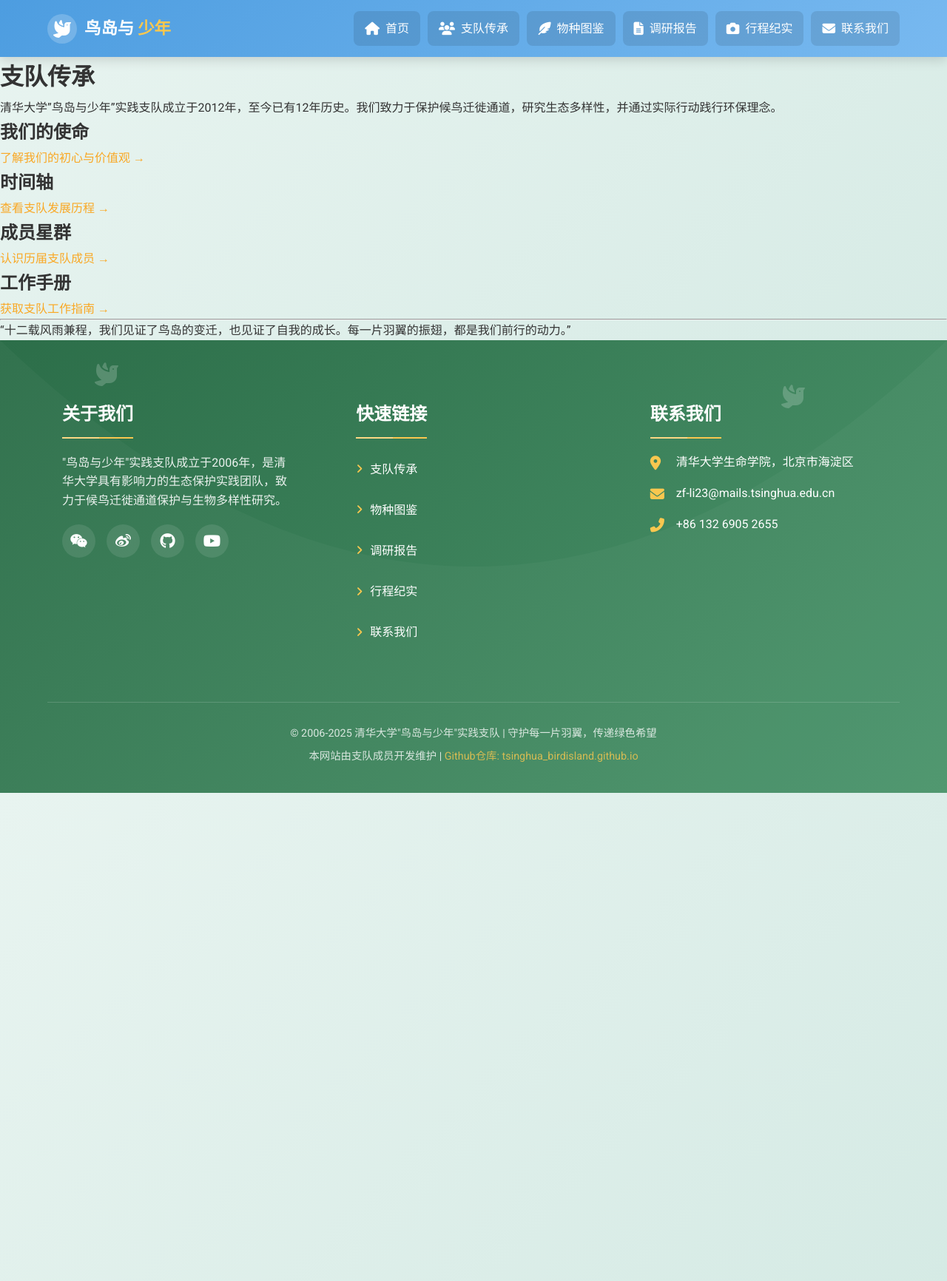
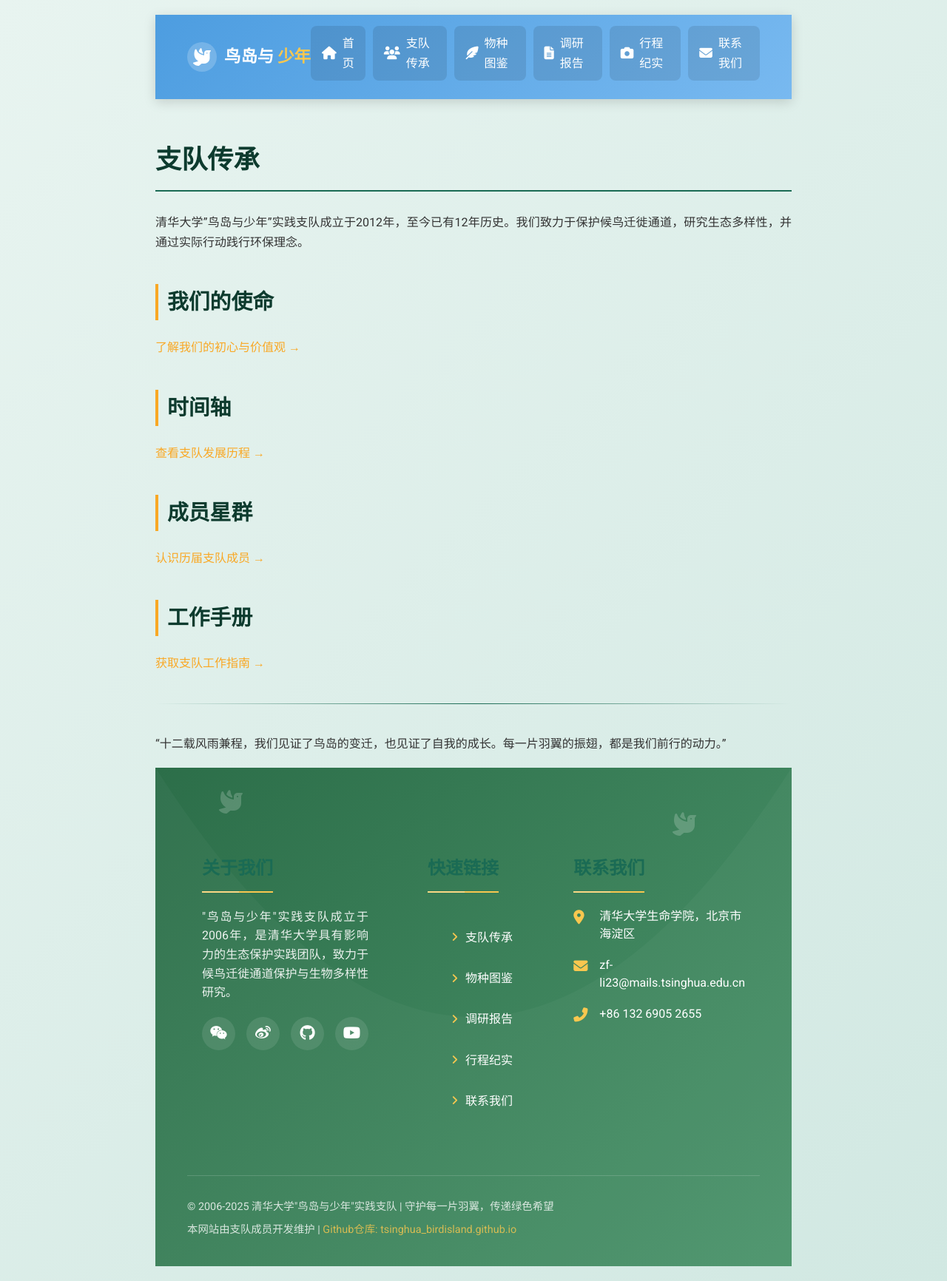
Before and after one commit to zf-li23/tsinghua_birdisland.github.io, a Jekyll site: the page built from about/index.md, in a window 1280 px wide. Shown: the whole page at 74% size. Built offline with Jekyll 4.4.1, drawn with Linux system fonts in a browser that asks for light colours; before the commit the page ends 1072 px from its top, so only the background shows below that.

Commit message:
Update style.css

```diff
--- a/assets/css/style.css
+++ b/assets/css/style.css
@@ -5,6 +5,9 @@
     --light: #e8f4f0;
     --dark: #0d3b2e;
     --text: #333333;
+    --border: rgba(13, 59, 46, 0.1);
+    --code-bg: rgba(13, 59, 46, 0.05);
+    --shadow: 0 4px 12px rgba(13, 59, 46, 0.08);
 }
 
 * {
@@ -16,18 +19,189 @@
 body {
     font-family: 'Roboto', 'Noto Sans SC', sans-serif;
     color: var(--text);
-    line-height: 1.7; /* 增加行高使文字更松散 */
+    line-height: 1.7;
     background: linear-gradient(135deg, #e8f4f0 0%, #d1e8e2 100%);
     overflow-x: hidden;
+    padding: 20px;
+    max-width: 900px;
+    margin: 0 auto;
 }
 
 a {
-    color: var(--accent); /* 使用预设的橙色 */
+    color: var(--accent);
     text-decoration: none;
     transition: color 0.3s ease;
 }
 
 a:hover {
-    color: #e69500; /* 悬停时稍深的橙色 */
+    color: #e69500;
     text-decoration: underline;
 }
+
+/* 文档容器样式 */
+.markdown-container {
+    background-color: rgba(255, 255, 255, 0.85);
+    border-radius: 12px;
+    padding: 40px;
+    margin: 30px 0;
+    box-shadow: var(--shadow);
+    border: 1px solid var(--border);
+    backdrop-filter: blur(4px);
+}
+
+/* 标题样式 */
+h1, h2, h3, h4, h5, h6 {
+    color: var(--dark);
+    margin: 1.5em 0 0.8em;
+    font-weight: 600;
+    position: relative;
+}
+
+h1 {
+    font-size: 2.2rem;
+    border-bottom: 2px solid var(--primary);
+    padding-bottom: 10px;
+}
+
+h2 {
+    font-size: 1.8rem;
+    padding-left: 12px;
+    border-left: 4px solid var(--accent);
+}
+
+h3 {
+    font-size: 1.5rem;
+    color: var(--primary);
+}
+
+/* 段落样式 */
+p {
+    margin-bottom: 1.2rem;
+    text-align: justify;
+}
+
+/* 列表样式 */
+ul, ol {
+    margin: 1.2rem 0;
+    padding-left: 2rem;
+}
+
+li {
+    margin-bottom: 0.6rem;
+}
+
+ul li::marker {
+    color: var(--accent);
+}
+
+ol li::marker {
+    color: var(--primary);
+    font-weight: 500;
+}
+
+/* 代码块样式 */
+pre {
+    background-color: var(--code-bg);
+    border-radius: 8px;
+    padding: 18px;
+    margin: 1.5rem 0;
+    overflow-x: auto;
+    border: 1px solid var(--border);
+}
+
+code {
+    font-family: 'Fira Code', monospace;
+    background-color: var(--code-bg);
+    padding: 0.2em 0.4em;
+    border-radius: 4px;
+    font-size: 0.95em;
+}
+
+pre code {
+    background: none;
+    padding: 0;
+    border-radius: 0;
+}
+
+/* 引用样式 */
+blockquote {
+    background-color: rgba(232, 244, 240, 0.5);
+    border-left: 4px solid var(--primary);
+    padding: 1.2rem 1.5rem;
+    margin: 1.5rem 0;
+    border-radius: 0 8px 8px 0;
+}
+
+blockquote p {
+    margin: 0;
+    color: var(--dark);
+    font-style: italic;
+}
+
+/* 表格样式 */
+table {
+    width: 100%;
+    border-collapse: collapse;
+    margin: 1.5rem 0;
+    background-color: white;
+    border-radius: 8px;
+    overflow: hidden;
+    box-shadow: var(--shadow);
+}
+
+th, td {
+    padding: 0.8rem 1.2rem;
+    text-align: left;
+    border: 1px solid var(--border);
+}
+
+th {
+    background-color: var(--primary);
+    color: white;
+    font-weight: 500;
+}
+
+tr:nth-child(even) {
+    background-color: var(--light);
+}
+
+/* 图片样式 */
+img {
+    max-width: 100%;
+    height: auto;
+    border-radius: 8px;
+    margin: 1.5rem 0;
+    display: block;
+    box-shadow: var(--shadow);
+}
+
+/* 分割线样式 */
+hr {
+    border: none;
+    height: 1px;
+    background: linear-gradient(to right, transparent, var(--primary), transparent);
+    margin: 2.5rem 0;
+}
+
+/* 响应式设计 */
+@media (max-width: 768px) {
+    body {
+        padding: 15px;
+    }
+
+    .markdown-container {
+        padding: 25px;
+    }
+
+    h1 {
+        font-size: 1.8rem;
+    }
+
+    h2 {
+        font-size: 1.5rem;
+    }
+
+    h3 {
+        font-size: 1.3rem;
+    }
+}
```
